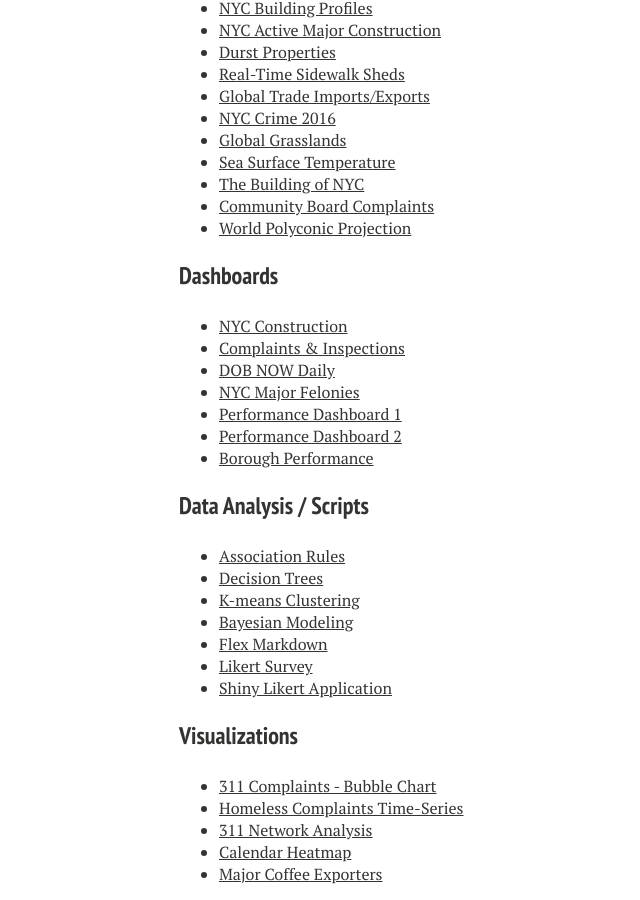
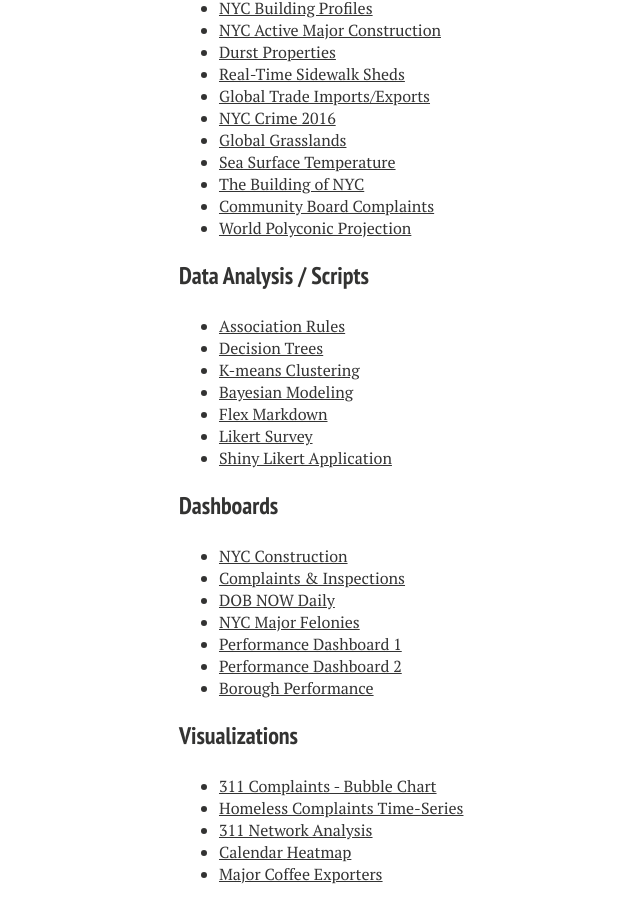
Before and after one commit to timothymartin76/timothymartin76.github.io, a Jekyll site: the page built from index.md, in a window 1280 px wide and 900 px high, scrolled down 1007 px. Shown: the whole window, without its empty margins (141-781 px from the left). Built offline with Jekyll 4.4.1, drawn with Linux system fonts in a browser that asks for light colours; nearby versions of some CDN libraries; part of the change alters nothing that is shown.

```diff
--- a/index.md
+++ b/index.md
@@ -37,6 +37,15 @@ Leader in data analytics strategy with expertise in directing cross-functional a
 * <a href="http://timothymartin76.github.io/Community_Board_Profiles_311/" target="_blank">Community Board Complaints</a>
 * <a href="http://timothymartin76.github.io/MAPS/World_Polyconic_Projection" target="_blank">World Polyconic Projection</a>
 
+### Data Analysis / Scripts
+* <a href="https://github.com/timothymartin76/Market_Basket" target="_blank">Association Rules</a>
+* <a href="https://github.com/timothymartin76/Decision_Trees" target="_blank">Decision Trees</a>
+* <a href="https://github.com/timothymartin76/K_Means_Clustering" target="_blank">K-means Clustering</a>
+* <a href="https://github.com/timothymartin76/Bayesian_Model" target="_blank">Bayesian Modeling</a>
+* <a href="https://github.com/timothymartin76/Flex_Dashboards/blob/gh-pages/Illegal_Conversions.Rmd" target="_blank">Flex Markdown</a>
+* <a href="https://github.com/timothymartin76/R-Likert-Survey" target="_blank">Likert Survey</a>
+* <a href="http://timothymartin76.github.io/Likert-Survey-Shiny/" target="_blank">Shiny Likert Application</a>
+
 ### Dashboards
 * <a href="https://www1.nyc.gov/assets/buildings/html/dob-development-report-2018.html" target="_blank">NYC Construction</a>
 * <a href="https://timothymartin76.github.io/Flex_Dashboards/Illegal_Conversions" target="_blank">Complaints & Inspections</a>
@@ -46,15 +55,6 @@ Leader in data analytics strategy with expertise in directing cross-functional a
 * <a href="http://timothymartin76.github.io/Dashboard-D3/" target="_blank">Performance Dashboard 2</a>
 * <a href="https://nycdob.github.io/DOB_Dashboards/layouts/Borough_Performance/" target="_blank">Borough Performance</a>
 
-### Data Analysis / Scripts
-* <a href="https://github.com/timothymartin76/Market_Basket" target="_blank">Association Rules</a>
-* <a href="https://github.com/timothymartin76/Decision_Trees" target="_blank">Decision Trees</a>
-* <a href="https://github.com/timothymartin76/K_Means_Clustering" target="_blank">K-means Clustering</a>
-* <a href="https://github.com/timothymartin76/Bayesian_Model" target="_blank">Bayesian Modeling</a>
-* <a href="https://github.com/timothymartin76/Flex_Dashboards/blob/gh-pages/Illegal_Conversions.Rmd" target="_blank">Flex Markdown</a>
-* <a href="https://github.com/timothymartin76/R-Likert-Survey" target="_blank">Likert Survey</a>
-* <a href="http://timothymartin76.github.io/Likert-Survey-Shiny/" target="_blank">Shiny Likert Application</a>
-
 ### Visualizations
 * <a href="http://nyc311bi.github.io/SR_Bubble/" target="_blank">311 Complaints - Bubble Chart</a>
 * <a href="http://timothymartin76.github.io/311_Homeless_SRs/" target="_blank">Homeless Complaints Time-Series</a>
```
